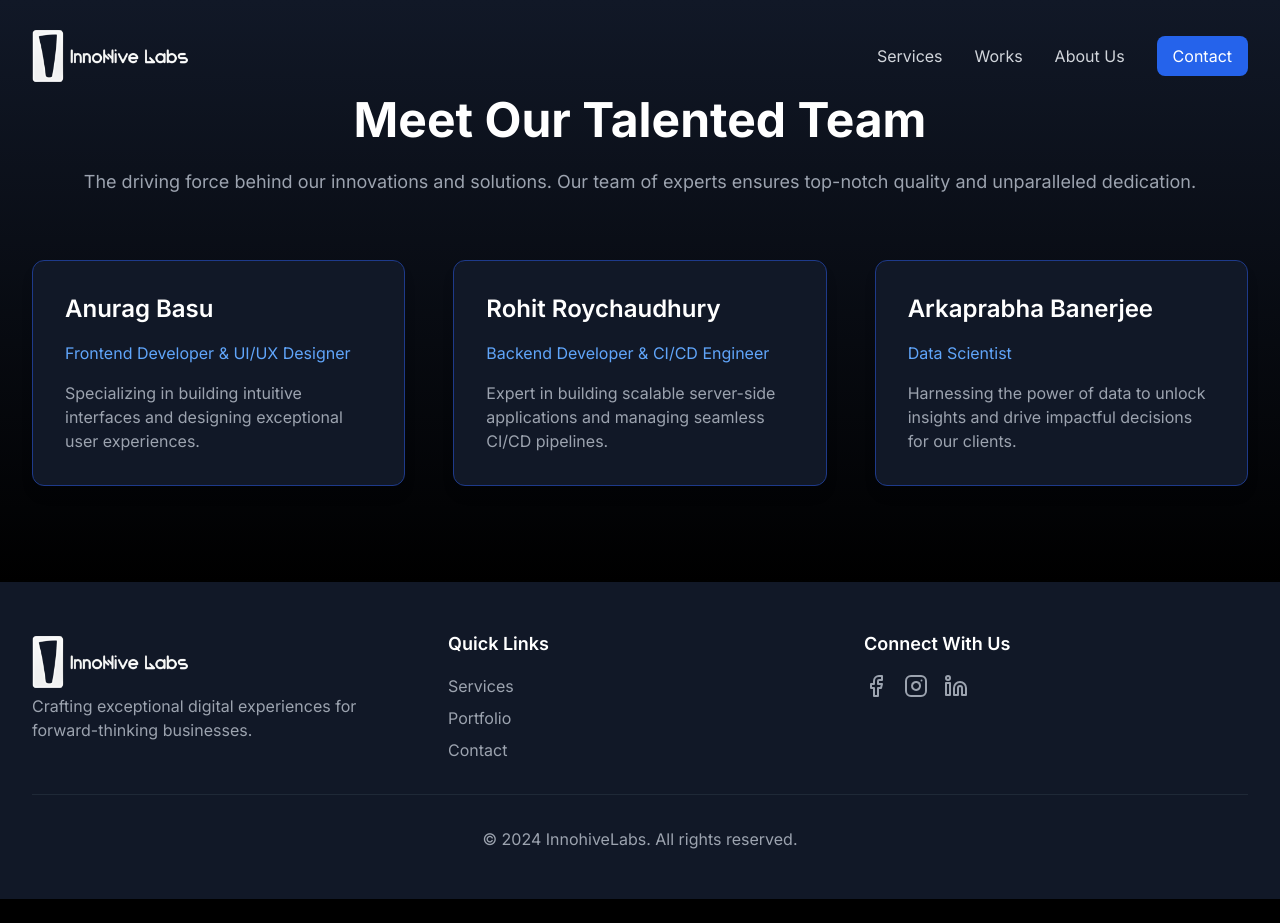
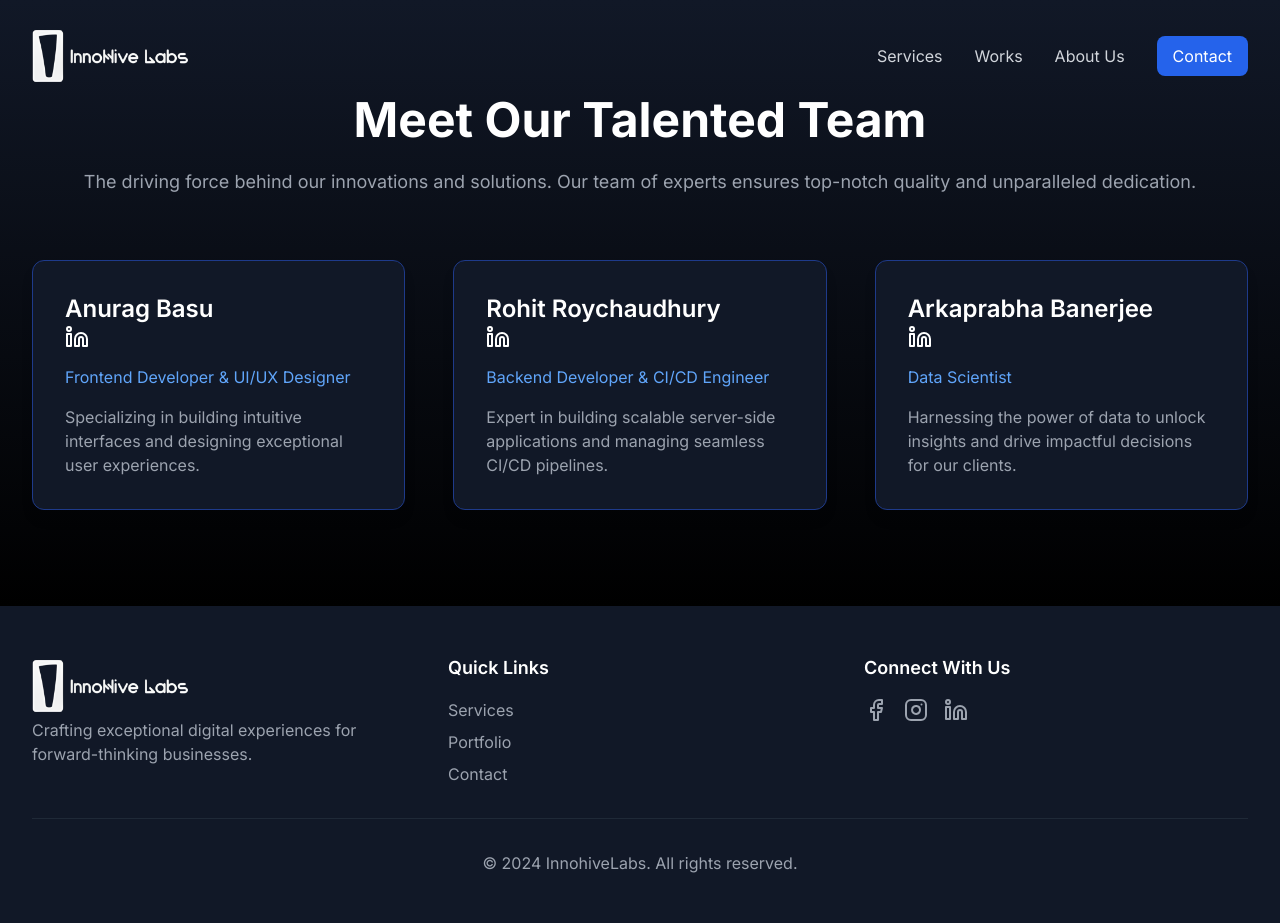
Before and after one commit to codecxAb/InnohiveLabs, a Next.js app: page /about in a window 1280 px wide. Before the commit the page ends 899 px from the top, so only its background shows below. Built offline with nearby package versions, Linux system fonts and the light colour scheme.

Commit message:
social links added in about us

```diff
--- a/app/about/page.tsx
+++ b/app/about/page.tsx
@@ -3,6 +3,7 @@
 import { useEffect, useRef } from "react";
 import Navbar from "../../components/Navbar";
 import Footer from "../../components/Footer";
+import { Linkedin } from "lucide-react";
 
 const teamMembers = [
   {
@@ -10,18 +11,21 @@ const teamMembers = [
     role: "Frontend Developer & UI/UX Designer",
     description:
       "Specializing in building intuitive interfaces and designing exceptional user experiences.",
+    Link: "https://www.linkedin.com/in/basu-anurag/",
   },
   {
     name: "Rohit Roychaudhury",
     role: "Backend Developer & CI/CD Engineer",
     description:
       "Expert in building scalable server-side applications and managing seamless CI/CD pipelines.",
+    Link: "https://www.linkedin.com/in/rohitroychoudhury/",
   },
   {
     name: "Arkaprabha Banerjee",
     role: "Data Scientist",
     description:
       "Harnessing the power of data to unlock insights and drive impactful decisions for our clients.",
+    Link: "https://www.linkedin.com/in/arkaprabhabanerjee13/",
   },
 ];
 
@@ -85,6 +89,9 @@ export default function AboutUs() {
                 <div className="absolute inset-0 bg-gradient-to-b from-transparent to-blue-900 opacity-0 group-hover:opacity-50 transition-opacity duration-300 rounded-xl"></div>
                 <h2 className="text-2xl font-semibold text-white mb-4">
                   {member.name}
+                  <a className="relative z-10" href={member.Link}>
+                    <Linkedin size={24} />
+                  </a>
                 </h2>
                 <p className="text-blue-400">{member.role}</p>
                 <p className="text-gray-400 mt-4">{member.description}</p>
```
